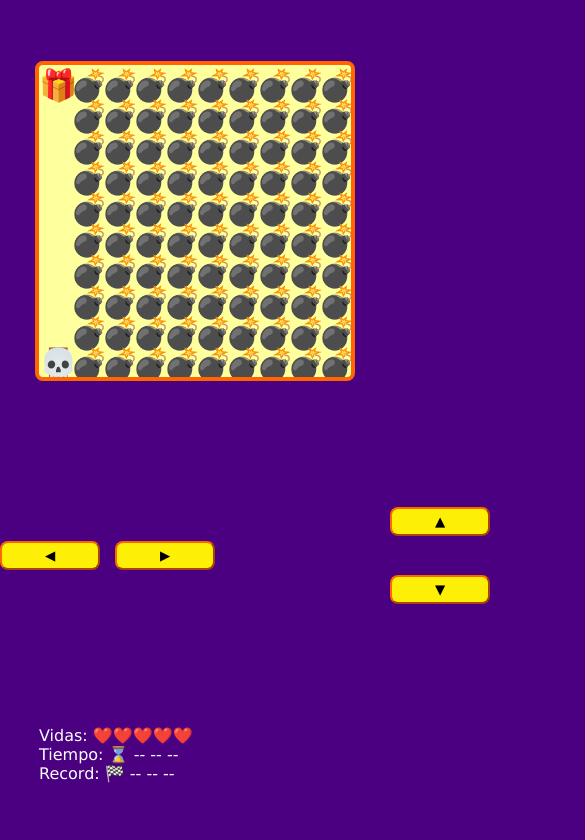
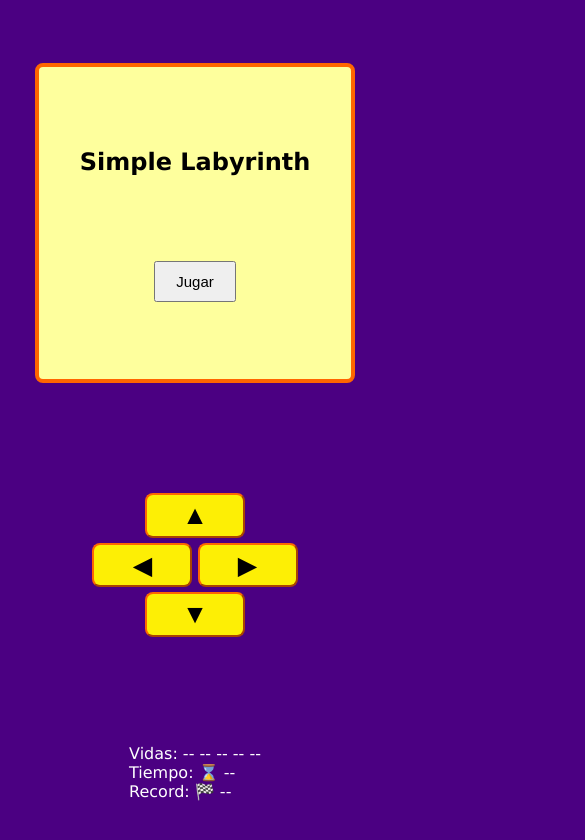
Before and after one commit to v-Miguel-v/Simple-Labyrinth, a plain HTML site: page index.html in a window 390 px wide. Shown: the top 840 px of the page, 585 px wide, since content can reach past the window. Drawn offline with Linux system fonts and the light colour scheme.

Commit message:
Diseño Responsive y Menús

```diff
--- a/game.js
+++ b/game.js
@@ -1,4 +1,5 @@
 "use strict";
+const screen = document.querySelector(".game-screen-container");
 const timeShown = document.querySelector("#time");
 const livesShown = document.querySelector("#lives");
 const recordShown = document.querySelector("#record");
@@ -13,6 +14,8 @@ class ItemPos {
 }
 
 /* Initial Values */
+let theGameStarted = false;
+
 let canvasSize = null;
 let gridSize = null;
 let elementsSize = null;
@@ -27,9 +30,9 @@ let totalGameTime = 0;
 const lastLevel = maps.length - 1;
 let currentRecord = Number(localStorage.getItem("record"));
 
-timeShown.innerText = "-- -- --";
-livesShown.innerText = emojis["HEART"].repeat(currentLives);
-currentRecord ? recordShown.innerText = formatSeconds(currentRecord) : recordShown.innerText = "-- -- --";
+timeShown.innerText = "--";
+livesShown.innerText = "-- -- -- -- --";
+currentRecord ? recordShown.innerText = formatSeconds(currentRecord) : recordShown.innerText = "--";
 
 const MAP_LIMITS = {
 	UP: 1,
@@ -41,6 +44,7 @@ const MAP_LIMITS = {
 /* Event Listeners */
 window.addEventListener("load", setCanvasSize);
 window.addEventListener("resize", setCanvasSize);
+window.addEventListener("load", showMainMenu);
 window.addEventListener("keydown", moveByKeys);
 document.getElementById("up").addEventListener("click", moveByClicks);
 document.getElementById("left").addEventListener("click", moveByClicks);;
@@ -50,6 +54,7 @@ document.getElementById("down").addEventListener("click", moveByClicks);;
 /* Game Logic */
 let currentTimer = null;
 function startTimer() {
+	timeShown.innerText = "";
 	currentTimer = setInterval( () => {
 		totalGameTime++;
 		const currentTime = formatSeconds(totalGameTime);
@@ -63,18 +68,17 @@ function setCanvasSize() {
 	} else {
 		canvasSize = window.innerWidth * 0.8;
 	}
-	renderMap();
+
+	canvasSize = Math.trunc(canvasSize);
+	gridSize = Math.trunc(canvasSize / 10);
+	canvas.setAttribute("width", canvasSize);
+	canvas.setAttribute("height", canvasSize);
+
+	if (theGameStarted) renderMap();
 }
 
 function renderMap() {
-	canvasSize = Math.trunc(canvasSize);
-	canvas.setAttribute("width", canvasSize);
-	canvas.setAttribute("height", canvasSize);
-
-	gridSize = Math.trunc(canvasSize / 10);
 	elementsSize = gridSize;
-	// console.log( {canvasSize, gridSize, elementsSize} );
-
 	game.textAlign = "start"
 	game.font = `${elementsSize}px sans-serif`;
 
@@ -102,7 +106,7 @@ function renderMap() {
 						// console.log(`Jugador (${playerPos.x}, ${playerPos.y})`);
 						break;
 
-					case "🎁":
+					case "💾":
 						giftPos.x = (colIndex+1);
 						giftPos.y = (rowIndex+1);
 						// console.log(`Regalito (${giftPos.x}, ${giftPos.y})`);
@@ -129,6 +133,7 @@ function renderMap() {
 /* Player Movement */
 function movePlayer(direction) {
 
+	if (theGameStarted) {
 		switch(direction) {
 			case "up":
 				if ( (playerPos.y - 1) >= MAP_LIMITS.UP ) {
@@ -157,6 +162,7 @@ function movePlayer(direction) {
 					renderMap();
 				}
 				break;
+		}
 	}
 
 	// console.log(`Jugador (${playerPos.x}, ${playerPos.y})`);
@@ -223,50 +229,151 @@ function moveByKeys(keyEvent) {
 }
 
 /* Win and Lose Conditions */
-function wasTheLevelComplete() { // Win Condition
-	const itWas = (playerPos.x === giftPos.x) && (playerPos.y === giftPos.y);
-	if (itWas) {
-		if (currentLevel !== lastLevel) {
-			console.log("Pasaste de Nivel~");
-			resetAllPositions();
-			currentLevel++;
-			renderMap();
-		} else {
-			gameWon();
-		}
-	}
-}
-
-function wasAnyBombHit() { // Lose Condition
-	const itWas = bombsPos.find(bomb => ( (bomb.x === playerPos.x) && (bomb.y === playerPos.y) ));
-	if (itWas) {
-		currentLives--;
-		updateLivesShown();
-		if (currentLives === 0) gameLost();
-		resetAllPositions();
-		renderMap();
-	}
-}
-
-function gameLost() {
-	console.log("Perdiste todas tus vidas. Empiezas desde el nivel 1");
-	currentLevel = 0;
-	currentLives = 5;
-	livesShown.innerText = emojis["HEART"].repeat(currentLives);
-}
-
-function gameWon() {
+function endGame(wonOrLost) {
+	theGameStarted = false;
+	switch (wonOrLost) {
+		case "won":
 			console.log("¡Ganaste el Juego!");
 			clearInterval(currentTimer);
+			game.clearRect(0,0, canvasSize, canvasSize);
+			showGameWonMenu();
 
 			if (totalGameTime < currentRecord) {
 				currentRecord = totalGameTime;
 				localStorage.setItem("record", totalGameTime);
 				recordShown.innerText = formatSeconds(currentRecord);
 			}
+			break;
+
+		case "lost":
+			console.log("Perdiste todas tus vidas: GAME OVER.");
+			game.clearRect(0,0, canvasSize, canvasSize);
+			clearInterval(currentTimer);
+			showGameLostMenu();
+			break;
+	}
+}
+
+// Win Condition
+function wasTheLevelComplete() {
+	const itWas = (playerPos.x === giftPos.x) && (playerPos.y === giftPos.y);
+	if (itWas) {
+		if (currentLevel !== lastLevel) {
+			console.log("¡Pasaste de Nivel!");
+			resetAllPositions();
+			currentLevel++;
+			renderMap();
+		} else {
+			endGame("won");
+		}
+	}
+}
+
+// Lose Condition
+function wasAnyBombHit() {
+	const itWas = bombsPos.find(bomb => ( (bomb.x === playerPos.x) && (bomb.y === playerPos.y) ));
+	if (itWas) {
+		currentLives--;
+		updateLivesShown();
+
+		if (currentLives > 0) {
+			console.log("Perdiste una vida.")
+			resetAllPositions();
+			renderMap();
+		} else {
+			endGame("lost");
+		}
+	}
+}
+
+/* Menus */
+
+// Main Menu
+const mainMenuContainer = document.createElement("div");
+	mainMenuContainer.classList.add("game-menu");
+
+const mainMenuTitle = document.createElement("h2");
+	mainMenuTitle.innerText = "Simple Labyrinth";
+	mainMenuTitle.classList.add("game-menu__item");
+	mainMenuTitle.classList.add("game-menu__item--title");
+
+const mainMenuBtn = document.createElement("button");
+	mainMenuBtn.innerText = "Jugar";
+	mainMenuBtn.classList.add("game-menu__item");
+	mainMenuBtn.classList.add("game-menu__item--btn");
+	mainMenuBtn.addEventListener("click", startGame);
+
+screen.appendChild(mainMenuContainer);
+mainMenuContainer.appendChild(mainMenuTitle);
+mainMenuContainer.appendChild(mainMenuBtn);
+function showMainMenu() { mainMenuContainer.classList.remove("inactive"); }
+function hideMainMenu() { mainMenuContainer.classList.add("inactive"); }
+
+// Win Menu
+const wonGameMenuContainer = document.createElement("div");
+	wonGameMenuContainer.classList.add("game-menu");
+	wonGameMenuContainer.classList.add("inactive");
+
+const wonGameMenuTitle = document.createElement("h2");
+	wonGameMenuTitle.innerText = "Ganaste";
+	wonGameMenuTitle.classList.add("game-menu__item");
+	wonGameMenuTitle.classList.add("game-menu__item--title");
+
+const wonGameMenuTryAgainBtn = document.createElement("button");
+	wonGameMenuTryAgainBtn.innerText = "Jugar de nuevo";
+	wonGameMenuTryAgainBtn.classList.add("game-menu__item");
+	wonGameMenuTryAgainBtn.classList.add("game-menu__item--btn");
+	wonGameMenuTryAgainBtn.addEventListener("click", startGame);
+
+screen.appendChild(wonGameMenuContainer);
+wonGameMenuContainer.appendChild(wonGameMenuTitle);
+wonGameMenuContainer.appendChild(wonGameMenuTryAgainBtn);
+function showGameWonMenu() { wonGameMenuContainer.classList.remove("inactive"); }
+function hideGameWonMenu() { wonGameMenuContainer.classList.add("inactive"); }
+
+// Lose Menu
+const lostGameMenuContainer = document.createElement("div");
+	lostGameMenuContainer.classList.add("game-menu");
+	lostGameMenuContainer.classList.add("inactive");
+
+const lostGameMenuTitle = document.createElement("h2");
+	lostGameMenuTitle.innerText = "Perdiste";
+	lostGameMenuTitle.classList.add("game-menu__item");
+	lostGameMenuTitle.classList.add("game-menu__item--title");
+
+const lostGameMenuTryAgainBtn = document.createElement("button");
+	lostGameMenuTryAgainBtn.innerText = "Volver a Intentarlo";
+	lostGameMenuTryAgainBtn.classList.add("game-menu__item");
+	lostGameMenuTryAgainBtn.classList.add("game-menu__item--btn");
+	lostGameMenuTryAgainBtn.addEventListener("click", startGame);
+
+screen.appendChild(lostGameMenuContainer);
+lostGameMenuContainer.appendChild(lostGameMenuTitle);
+lostGameMenuContainer.appendChild(lostGameMenuTryAgainBtn);
+function showGameLostMenu() { lostGameMenuContainer.classList.remove("inactive"); }
+function hideGameLostMenu() { lostGameMenuContainer.classList.add("inactive"); }
+
+// Menu Functions
+function startGame() {
+	hideMainMenu();
+	hideGameWonMenu();
+	hideGameLostMenu();
+
+	theGameStarted = true;
+	totalGameTime = 0;
+	currentLevel = 0;
+	currentLives = 5;
+	resetAllPositions();
+
+	showPlayerLives();
+	startTimer();
+	renderMap();
 }
 
 /* Helpers */
+function showPlayerLives() { livesShown.innerText = emojis["HEART"].repeat(currentLives); }
+function updateLivesShown() { livesShown.innerText = emojis["HEART"].repeat(currentLives); }
+
 function resetAllPositions() {
 	playerPos.x = null;
 	playerPos.y = null;
@@ -275,10 +382,6 @@ function resetAllPositions() {
 	giftPos.y = null;
 
 	bombsPos = [];
-}
-
-function updateLivesShown() {
-	livesShown.innerText = emojis["HEART"].repeat(currentLives);
 }
 
 function formatSeconds(timeInSeconds) {
--- a/index.html
+++ b/index.html
@@ -7,26 +7,26 @@
   <link rel="stylesheet" href="./styles.css">
   <title>Simple Labyrinth</title>
 </head>
-<body>
-  <div class="game-container">
-    <canvas id="game"></canvas>
+<body class="body">
+  <section class="game-screen-container">
+	  <canvas class="game-screen" id="game"></canvas>
+  </section>
 
-    <div class="movement-btns">
-      <button id="up">▲</button>
-      <button id="left">◀</button>
-      <button id="right">▶</button>
-      <button id="down">▼</button>
-    </div>
+    <section class="movement-btns-container">
+      <button id="up" class="movement-btn movement-btn--up">▲</button>
+      <button id="left" class="movement-btn movement-btn--left">◀</button>
+      <button id="right" class="movement-btn movement-btn--right">▶</button>
+      <button id="down" class="movement-btn movement-btn--down">▼</button>
+    </section>
 
-    <div class="info">
-      <p>Vidas: <span id="lives"></span></p>
-      <p>Tiempo: ⌛ <span id="time"></span></p>
-      <p>Record: 🏁 <span id="record"></span></p>
-    </div>
-  </div>
+    <section class="game-stats-container">
+      <p class="a-game-stat">Vidas: <span class="a-game-stat--lives" id="lives"></span></p>
+      <p class="a-game-stat">Tiempo: ⌛ <span class="a-game-stat--time" id="time"></span></p>
+      <p class="a-game-stat">Record: 🏁 <span class="a-game-stat--record" id="record"></span></p>
+    </section>
 
-  <script src="./menu.js"></script>
   <script src="./maps.js"></script>
+  <script src="./menus.js"></script>
   <script src="./game.js"></script>
 </body>
 </html>
--- a/maps.js
+++ b/maps.js
@@ -9,9 +9,9 @@ const emojis = {
   '-': ' ',
   'O': '🚪',
   'X': '💣',
-  'I': '🎁',
-  'PLAYER': '💀',
-  'BOMB_COLLISION': '🔥',
+  'I': '💾',
+  'PLAYER': '🤖',
+  'BOMB_COLLISION': '💥',
   'GAME_OVER': '👎',
   'WIN': '🏆',
   'HEART': '❤️',
--- /dev/null
+++ b/menus.js
@@ -0,0 +1 @@
+"use strict";
--- a/styles.css
+++ b/styles.css
@@ -1,66 +1,125 @@
-* {
-  box-sizing: border-box;
+/* General Styles and Variables */
+:root {
+	--app-color: indigo;
+	--game-border: #ff6600;
+	--screen-color: #feff9d;
+	--btns-color: #fdef05;
 }
 
-body {
-  background-color: indigo;
-  color: #fff;
-  font-family: Verdana, Geneva, Tahoma, sans-serif;
-  margin: 0;
-  padding: 0;
+* {
+	margin: 0;
+	padding: 0;
+	box-sizing: border-box;
 }
 
-.game-container {
-  display: flex;
-  align-items: center;
-  justify-content: center;
-  flex-wrap: wrap;
-  height: 100vh;
-  width: 100vw;
+/* Body */
+.body {
+	color: #fff;
+	background-color: var(--app-color);
+	font-family: Verdana, Geneva, Tahoma, sans-serif;
+
+	display: flex;
+	align-items: center;
+	align-content: space-around;
+	justify-content: center;
+
+	flex-wrap: wrap;
+	flex-direction: row;
+
+	min-width: 100vw;
+	min-height: 100vh;
+	padding-top: 20px;
 }
 
-canvas {
-  border: 4px solid #ff6600;
-  border-radius: 8px;
-  background-color: #feff9d;
+/* Game Screen */
+.game-screen-container {
+	position: relative;
+}
+.game-screen {
+	border-radius: 8px;
+	background-color: var(--screen-color);
+	border: 4px solid var(--game-border);
 }
 
-.btns {
-  display: flex;
-  justify-content: center;
-  flex-wrap: wrap;
-  margin: 0 auto;
-  width: 100%;
+.game-menu {
+	width: 100%;
+	height: 100%;
+	position: absolute;
+
+	top: 0;
+
+	display: flex;
+	flex-direction: column;
+	text-align: center;
+	align-items: center;
+	justify-content: space-evenly;
 }
 
-button {
-  background-color: #fdef05;
-  border-radius: 8px;
-  border-color: #ff6600;
-  font-family: inherit;
-  margin: 0;
-  padding: 5px 20px;
-  width: 100px;
+.game-menu__item {
+
 }
-button:not(:last-child) {
-  margin-right: 10px;
+.game-menu__item--title {
+	color: black;
+}
+.game-menu__item--btn {
+	font-size: 15px;
+	padding: 10px 20px;
 }
 
-.info {
-  display: flex;
-  flex-wrap: wrap;
-  margin: 0 auto;
-  width: 80%;
-  max-width: 460px;
+/* Movement Btns */
+.movement-btns-container {
+
 }
 
-p {
-  display: block;
-  margin: 0;
-  width: 100%;
+.movement-btn {
+	width: 100px;
+	padding: 5px 20px;
+	font-size: 18px;
+
+	border-radius: 8px;
+	border-color: var(--game-border);
+	background-color: var(--btns-color);
+}
+.movement-btn--up, .movement-btn--down {
+	display: block;
+	margin: 0px auto;
+	font-size: 19px;
+}
+.movement-btn--left, .movement-btn--right, .movement-btn--down {
+	margin-top: 5px;
 }
 
-@media (max-width: 440px) {
-  button { margin-top: 5px; }
-  #up, #down { margin-left: 100%; margin-right: 100%; }
+@media (min-height: 600px) {
+	.movement-btn { font-size: 3vh; }
+	.movement-btn--up, .movement-btn--down { font-size: calc(3vh + 1px); }
 }
+
+/* Game Stats */
+.game-stats-container {
+	display: flex;
+	flex-direction: column;
+	justify-content: center;
+}
+.a-game-stat {
+	width: 100%;
+	margin: none;
+	display: block;
+}
+
+/* Shared */
+.game-screen-container, .movement-btns-container, .game-stats-container {
+	width: fit-content;
+}
+.movement-btns-container, .game-stats-container {
+	margin: 20px 15px 0px;
+}
+
+/* Responsive */
+@media (min-width: 400px) {
+
+
+}
+
+.inactive {
+	display: none;
+}
```
Also changed, not shown: menu.js (deleted). Lines whose indentation alone changed are shown as unchanged.
